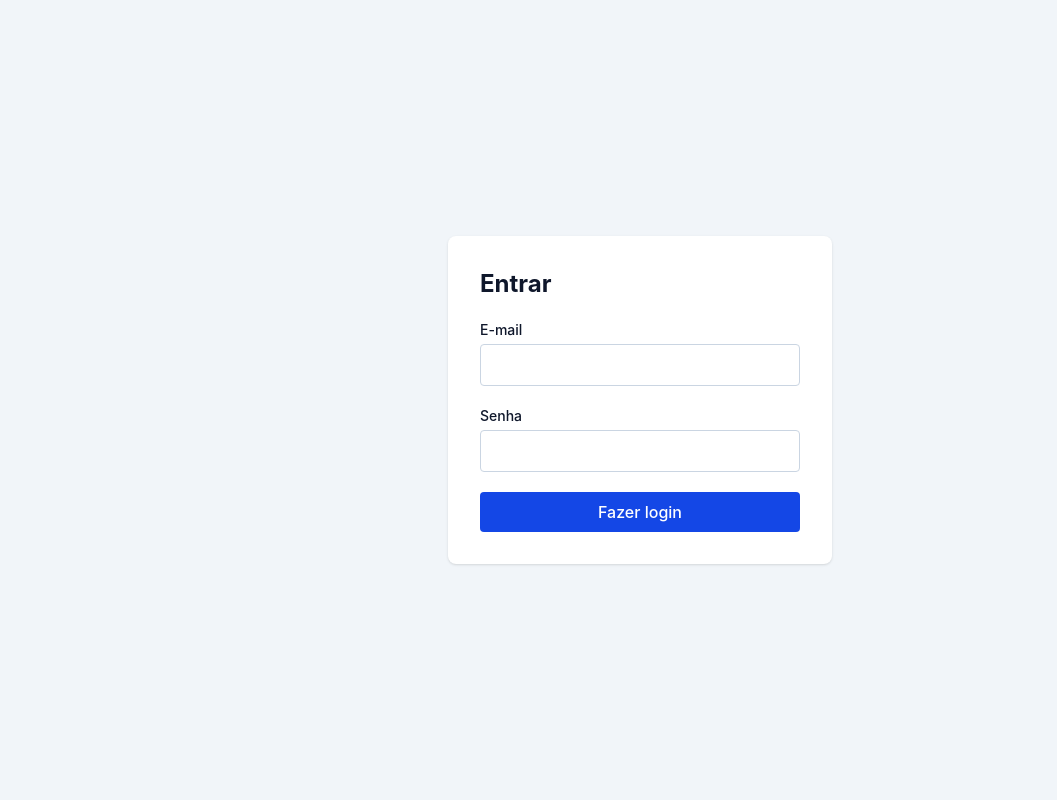
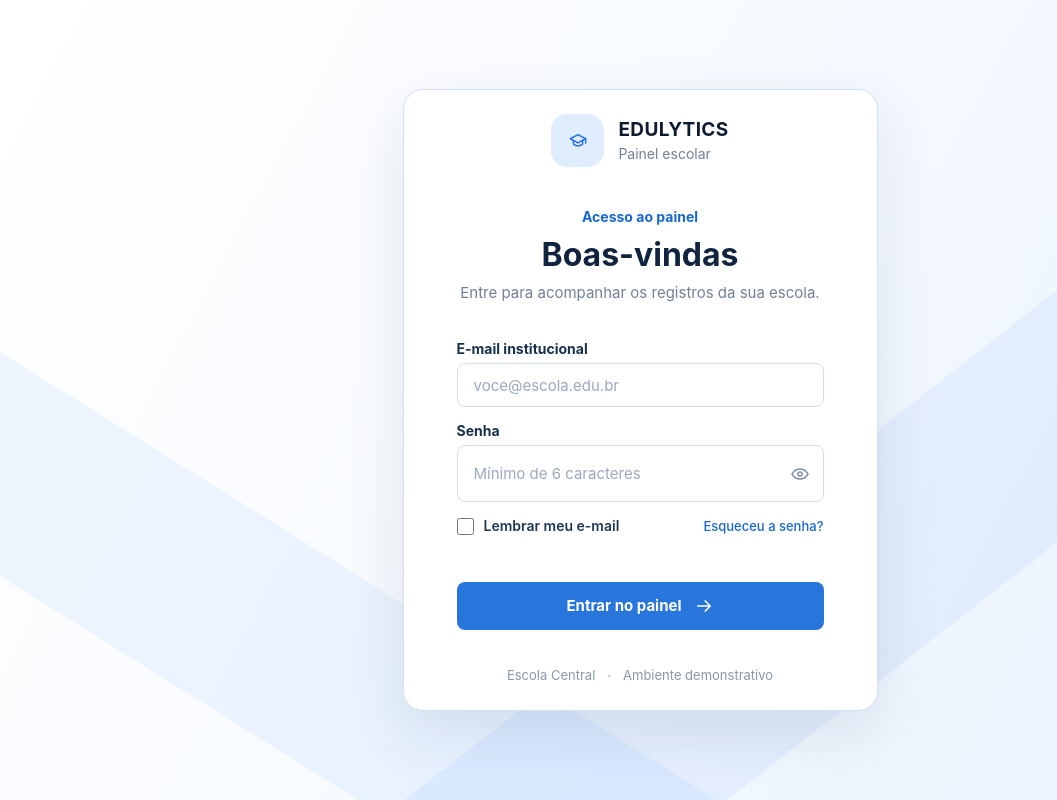
Before and after one commit to CauaFelipe1738/P.I.-2sem-2026, a React (Vite) app: page / in a window 1280 px wide. Shown: the whole page, without its empty margins (0-1057 px from the left). Built offline with nearby package versions, Linux system fonts and the light colour scheme.

Commit message:
feat: finalização tela de login

```diff
--- a/src/App.jsx
+++ b/src/App.jsx
@@ -1,34 +1,15 @@
 import { useState } from 'react'
 import Login from './components/Login.jsx'
-import Alunos from './components/alunos.jsx'
-import Aprendizagem from './components/aprendizagem.jsx'
-import Configuracoes from './components/configuracoes.jsx'
-import Desempenho from './components/desempenho.jsx'
-import Frequencia from './components/frequencia.jsx'
-import Registro from './components/registro.jsx'
-import Relatorio from './components/relatorio.jsx'
-
-const paginas = [
-  { id: 'alunos', nome: 'Alunos', Componente: Alunos },
-  { id: 'frequencia', nome: 'Frequência', Componente: Frequencia },
-  { id: 'desempenho', nome: 'Desempenho', Componente: Desempenho },
-  { id: 'aprendizagem', nome: 'Aprendizagem', Componente: Aprendizagem },
-  { id: 'registro', nome: 'Registro', Componente: Registro },
-  { id: 'relatorio', nome: 'Relatório', Componente: Relatorio },
-  { id: 'configuracoes', nome: 'Configurações', Componente: Configuracoes },
-]
 
 function App() {
   const [paginaAtual, setPaginaAtual] = useState('login')
-  const PaginaAtual = paginas.find((pagina) => pagina.id === paginaAtual)?.Componente
 
   return (
     <div className="min-h-screen bg-slate-100 text-slate-900">
       {paginaAtual === 'login' ? (
         <Login onLogin={() => setPaginaAtual('alunos')} />
       ) : (
-        <>
-        </>
+        <></>
       )}
     </div>
   )
--- a/src/components/Login.jsx
+++ b/src/components/Login.jsx
@@ -1,50 +1,75 @@
+import { useState } from 'react'
 
 export default function Login({ onLogin }) {
+  const [mostrarSenha, setMostrarSenha] = useState(false)
+
   function handleSubmit(event) {
     event.preventDefault()
     onLogin?.()
   }
 
   return (
-    <main className="flex min-h-screen items-center justify-center p-4">
-      <form
-        onSubmit={handleSubmit}
-        className="w-full max-w-sm space-y-5 rounded-lg bg-white p-8 shadow"
-      >
-        <h1 className="text-2xl font-bold">Entrar</h1>
-        <div>
-          <label htmlFor="email" className="mb-1 block text-sm font-medium">
-            E-mail
-          </label>
-          <input
-            id="email"
-            name="email"
-            type="email"
-            autoComplete="email"
-            required
-            className="w-full rounded border border-slate-300 px-3 py-2"
-          />
+    <main className="login-background flex min-h-dvh items-center justify-center px-4 py-3 text-[#10233f]">
+      <section className="w-full max-w-[475px] rounded-[20px] border border-[#d3e1f1] bg-white px-6 py-5 shadow-[0_22px_60px_rgba(31,54,82,0.11)] sm:px-[53px] sm:py-6">
+        <div className="mb-10 flex items-center justify-center gap-3.5">
+          <div className="flex size-[53px] items-center justify-center rounded-2xl bg-[#e0edff] text-[#2474df]">
+            <svg aria-hidden="true" viewBox="0 0 24 24" fill="none" className="size-5">
+              <path d="m2.8 9.3 9.2-5 9.2 5-9.2 5-9.2-5Z" stroke="currentColor" strokeWidth="1.8" strokeLinejoin="round" />
+              <path d="M6.5 11.5v4.2c3.4 2.8 7.6 2.8 11 0v-4.2M21.2 9.5v5" stroke="currentColor" strokeWidth="1.8" strokeLinecap="round" strokeLinejoin="round" />
+            </svg>
+          </div>
+          <div>
+            <p className="text-[19px] font-bold leading-6 tracking-[0.02em] text-[#0c1b31]">EDULYTICS</p>
+            <p className="mt-0.5 text-sm text-[#71819a]">Painel escolar</p>
+          </div>
         </div>
-        <div>
-          <label htmlFor="senha" className="mb-1 block text-sm font-medium">
-            Senha
-          </label>
-          <input
-            id="senha"
-            name="senha"
-            type="password"
-            autoComplete="current-password"
-            required
-            className="w-full rounded border border-slate-300 px-3 py-2"
-          />
-        </div>
-        <button
-          type="submit"
-          className="w-full rounded bg-blue-700 px-4 py-2 font-medium text-white hover:bg-blue-800"
-        >
-          Fazer login
-        </button>
-      </form>
+
+        <header className="mb-9 text-center">
+          <p className="mb-2 text-sm font-bold text-[#1767d2]">Acesso ao painel</p>
+          <h1 className="text-[32px] font-bold leading-tight text-[#10233f]">Boas-vindas</h1>
+          <p className="mt-2 text-[15px] leading-5 text-[#71819a]">Entre para acompanhar os registros da sua escola.</p>
+        </header>
+
+        <form onSubmit={handleSubmit} className="space-y-3.5">
+          <div>
+            <label htmlFor="email" className="mb-1 block text-sm font-bold text-[#18304e]">E-mail institucional</label>
+            <input id="email" name="email" type="email" autoComplete="email" placeholder="voce@escola.edu.br" className="h-11 w-full rounded-lg border border-[#d2deeb] bg-white px-4 text-[15px] text-[#17304f] outline-none transition placeholder:text-[#9aa9bd] focus:border-[#3980e6] focus:ring-3 focus:ring-[#3980e6]/15" />
+          </div>
+
+          <div>
+            <label htmlFor="senha" className="mb-1 block text-sm font-bold text-[#18304e]">Senha</label>
+            <div className="relative">
+              <input id="senha" name="senha" type={mostrarSenha ? 'text' : 'password'} autoComplete="current-password" placeholder="Mínimo de 6 caracteres" className="h-[57px] w-full rounded-lg border border-[#d2deeb] bg-white px-4 pr-12 text-[15px] text-[#17304f] outline-none transition placeholder:text-[#9aa9bd] focus:border-[#3980e6] focus:ring-3 focus:ring-[#3980e6]/15" />
+              <button type="button" onClick={() => setMostrarSenha((atual) => !atual)} aria-label={mostrarSenha ? 'Ocultar senha' : 'Mostrar senha'} className="absolute inset-y-0 right-0 flex w-12 items-center justify-center text-[#8191a7] hover:text-[#286fd1]">
+                {mostrarSenha ? (
+                  <svg aria-hidden="true" viewBox="0 0 24 24" fill="none" className="size-5"><path d="m3 3 18 18M10.6 10.7a2 2 0 0 0 2.7 2.7" stroke="currentColor" strokeWidth="1.8" strokeLinecap="round" /><path d="M9.9 5.2A10.8 10.8 0 0 1 12 5c5.2 0 8.8 5 9.5 6-.3.5-1.4 2-3.1 3.4M6.2 6.2C3.9 7.7 2.7 9.6 2.5 10c.7 1 4.3 6 9.5 6 1 0 1.9-.2 2.7-.5" stroke="currentColor" strokeWidth="1.8" strokeLinecap="round" strokeLinejoin="round" /></svg>
+                ) : (
+                  <svg aria-hidden="true" viewBox="0 0 24 24" fill="none" className="size-5"><path d="M2.5 12s3.5-6 9.5-6 9.5 6 9.5 6-3.5 6-9.5 6-9.5-6-9.5-6Z" stroke="currentColor" strokeWidth="1.8" strokeLinejoin="round" /><circle cx="12" cy="12" r="2.5" stroke="currentColor" strokeWidth="1.8" /></svg>
+                )}
+              </button>
+            </div>
+          </div>
+
+          <div className="flex items-center justify-between gap-3 pt-[-2px] text-sm">
+            <label className="flex cursor-pointer items-center gap-2.5 font-semibold text-[#203753]">
+              <input type="checkbox" className="size-[17px] rounded border-[#aab8c8] accent-[#2876df]" />
+              Lembrar meu e-mail
+            </label>
+            <button type="button" className="text-[13px] font-medium text-[#1767d2] hover:underline">Esqueceu a senha?</button>
+          </div>
+
+          <div className="pt-8">
+            <button type="submit" className="flex h-12 w-full items-center justify-center gap-3 rounded-lg bg-[#2875dc] text-[15px] font-bold text-white transition hover:bg-[#1e65c2] focus-visible:outline-3 focus-visible:outline-offset-2 focus-visible:outline-[#70a6ef]">
+              Entrar no painel
+              <svg aria-hidden="true" viewBox="0 0 24 24" fill="none" className="size-5"><path d="M4.5 12h15m-6-6 6 6-6 6" stroke="currentColor" strokeWidth="2" strokeLinecap="round" strokeLinejoin="round" /></svg>
+            </button>
+          </div>
+        </form>
+
+        <footer className="mt-9 flex flex-wrap items-center justify-center gap-x-3 text-[13px] text-[#8998aa]">
+          <span>Escola Central</span><span aria-hidden="true">·</span><span>Ambiente demonstrativo</span>
+        </footer>
+      </section>
     </main>
   )
 }
--- a/src/index.css
+++ b/src/index.css
@@ -1 +1,9 @@
 @import "tailwindcss";
+
+.login-background {
+  background-color: #f8fbff;
+  background-image:
+    linear-gradient(142deg, transparent 0 62%, rgb(59 130 246 / 0.08) 62% 76%, transparent 76%),
+    linear-gradient(32deg, transparent 0 14%, rgb(147 197 253 / 0.14) 14% 28%, transparent 28%),
+    linear-gradient(118deg, #fff 0%, #f5f9ff 55%, #e8f1ff 100%);
+}
```
